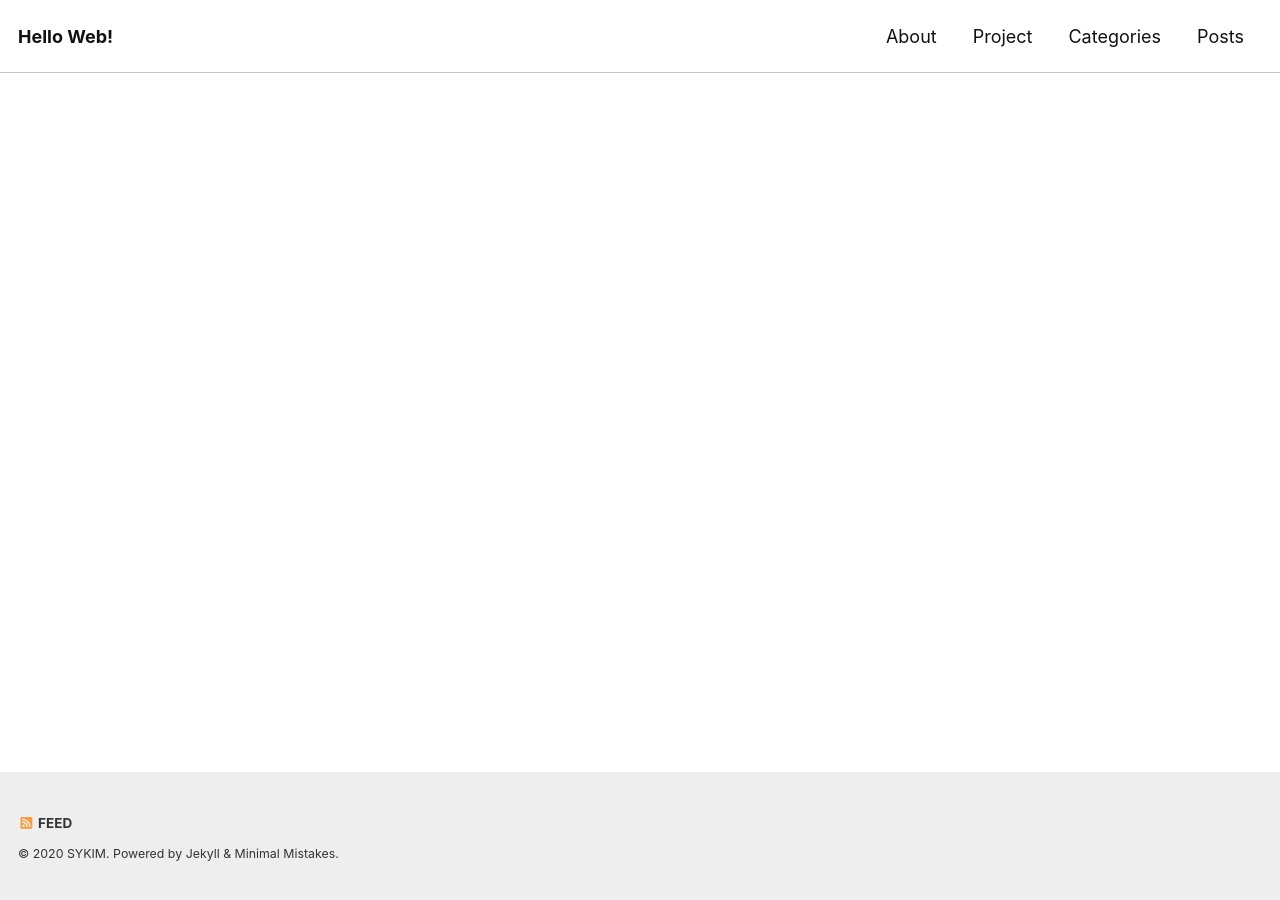
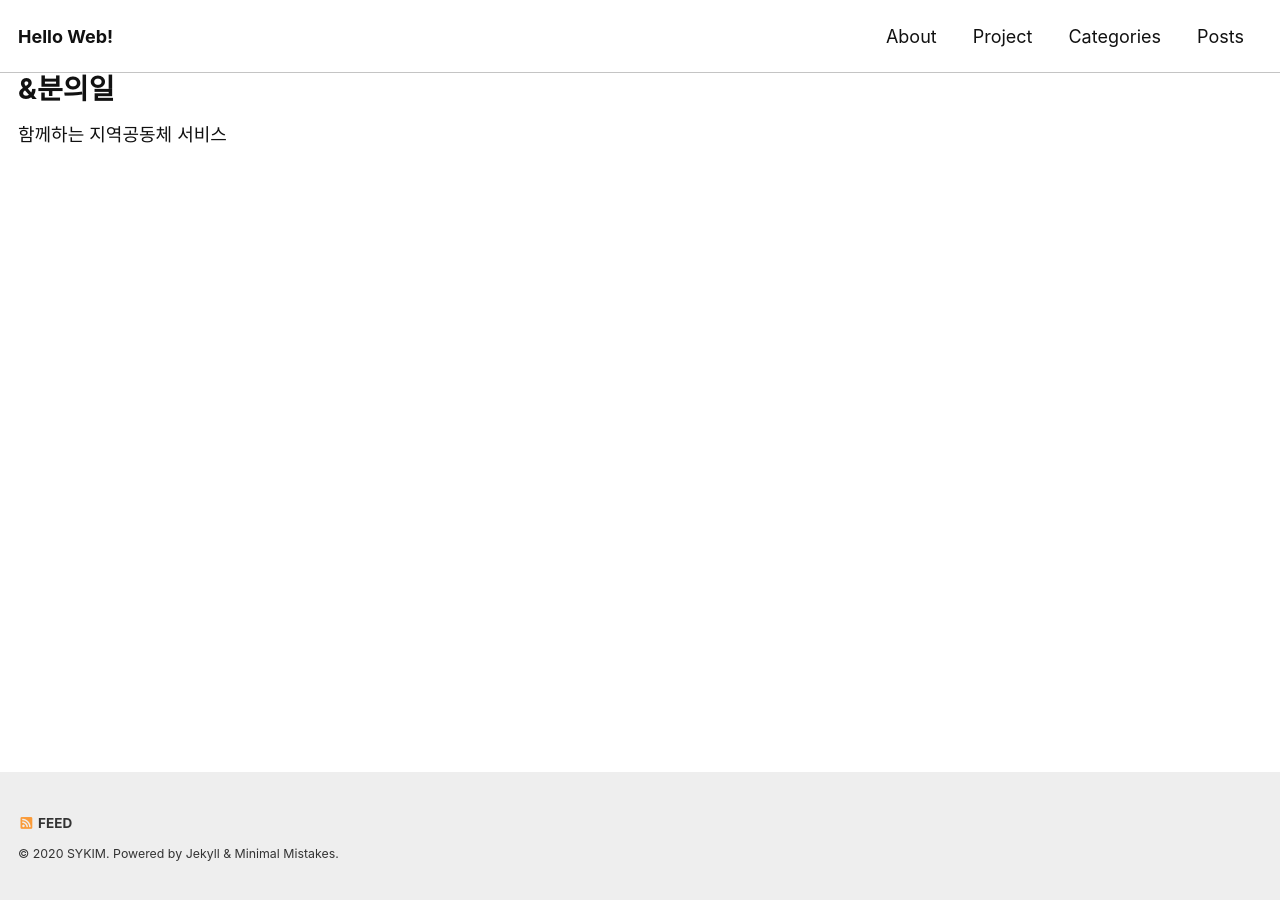
Before and after one commit to stothey0804/stothey0804.github.io, a Jekyll site: the page built from _pages/project.md, in a window 1280 px wide. Built offline with Jekyll 4.4.1, drawn with Linux system fonts in a browser that asks for light colours; cached includes are drawn as plain includes.

Commit message:
project add

```diff
--- a/_pages/project.md
+++ b/_pages/project.md
@@ -3,3 +3,7 @@ title: "Project"
 layout: splash
 permalink: /project/
 ---
+
+# &분의일
+
+함께하는 지역공동체 서비스
```
Also changed, not shown: assets/images/project/mockup/1.png (added), assets/images/project/mockup/2.png (added), assets/images/project/mockup/4.png (added), assets/images/project/mockup/5.png (added), assets/images/project/mockup/6.png (added), assets/images/project/mockup/7.png (added), assets/images/project/mockup/8.png (added).
